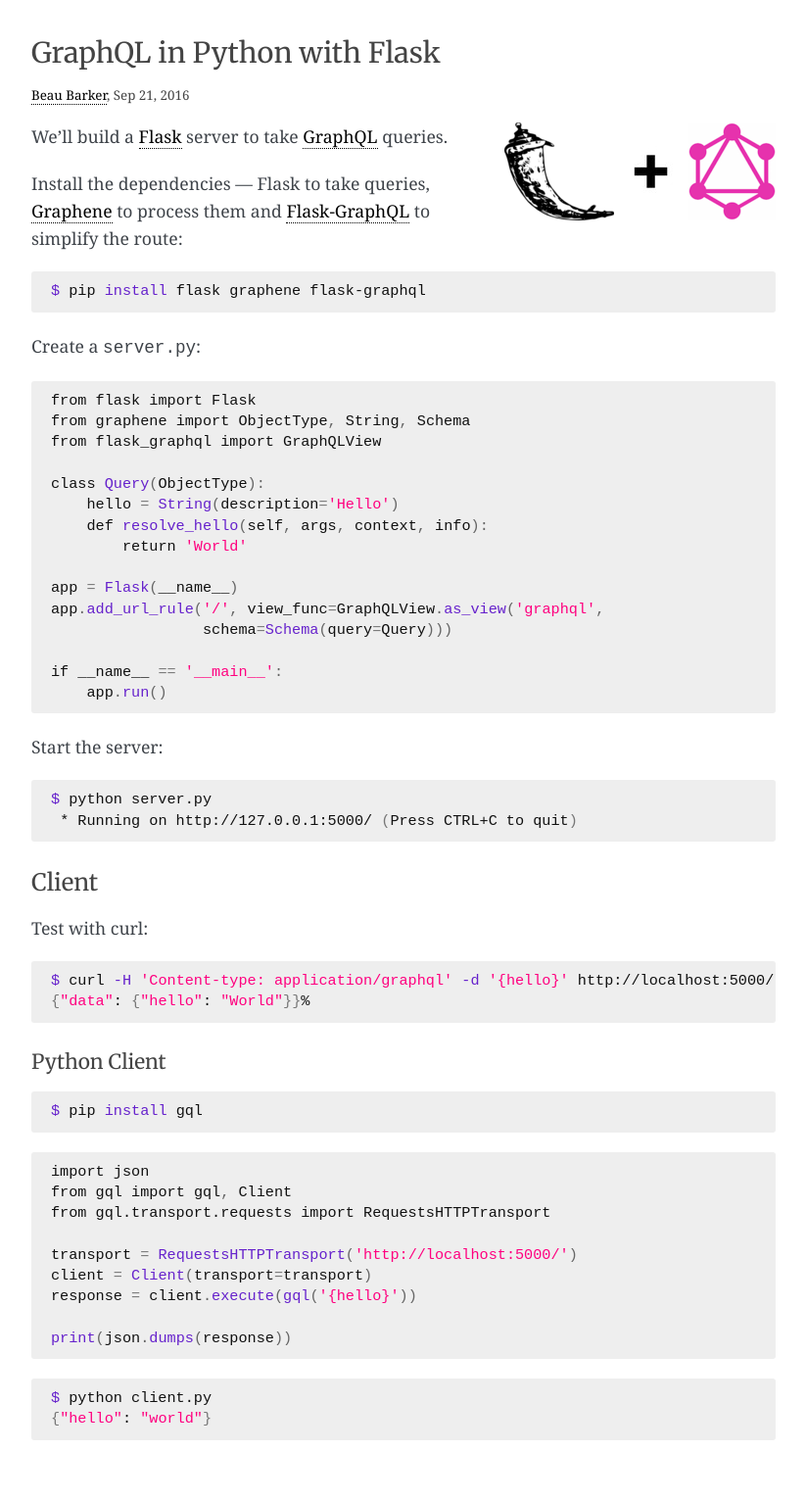
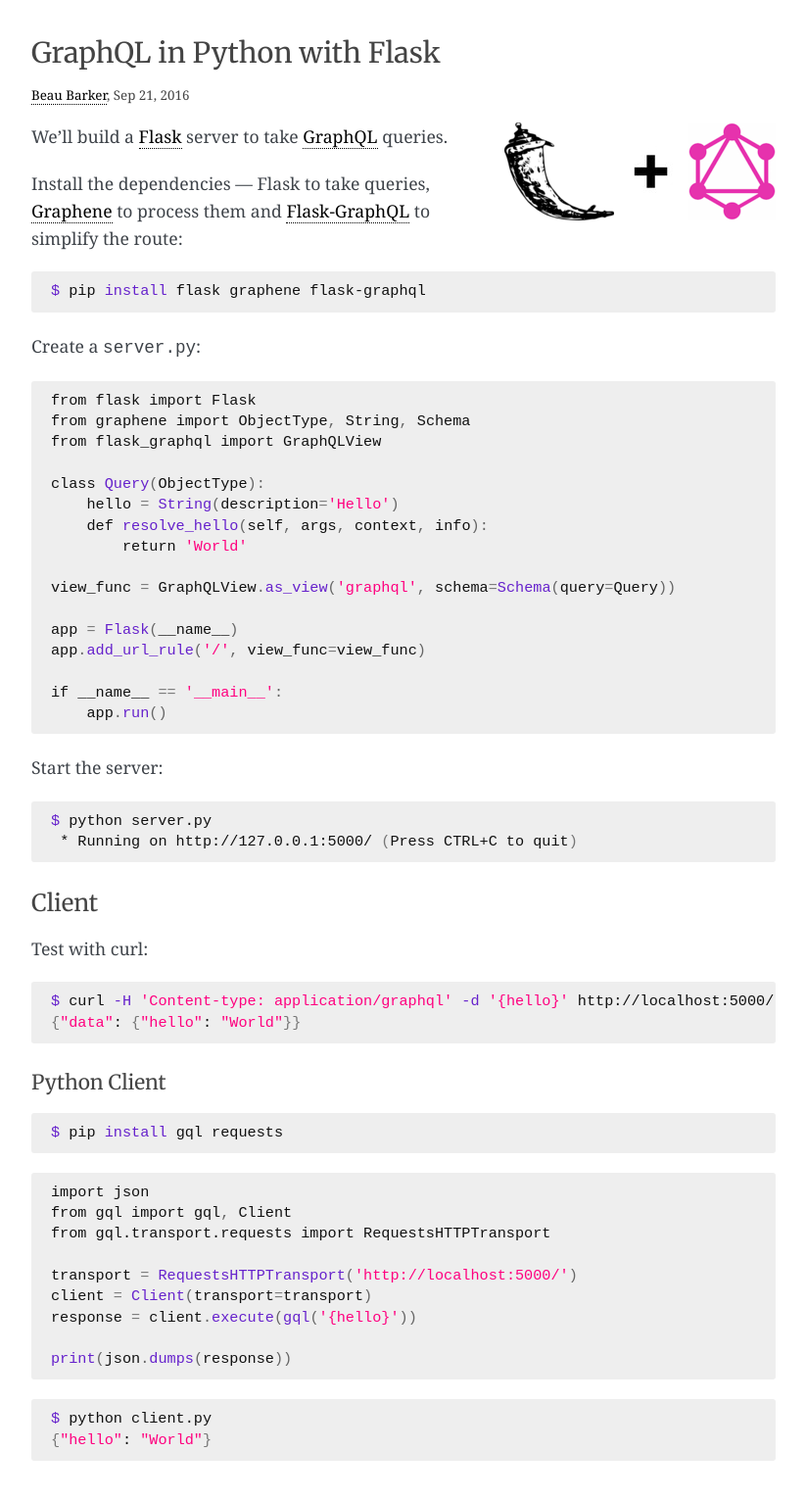
Before and after one commit to explodinglabs/explodinglabs.github.io, a Jekyll site: the page built from _graphql/flask.markdown, in a window 1280 px wide. Shown: the whole page at 98% size, without its empty margins (228-1051 px from the left). Built offline with Jekyll 4.4.1, drawn with Linux system fonts in a browser that asks for light colours; some web fonts are replaced; comment, search, counter and statistics services are not loaded; before the commit the page ends 1510 px from its top, so only the background shows below that.

Commit message:
Update flask/graphql doc

````diff
--- a/_graphql/flask.markdown
+++ b/_graphql/flask.markdown
@@ -34,9 +34,10 @@
     def resolve_hello(self, args, context, info):
         return 'World'
 
+view_func = GraphQLView.as_view('graphql', schema=Schema(query=Query))
+
 app = Flask(__name__)
-app.add_url_rule('/', view_func=GraphQLView.as_view('graphql',
-                 schema=Schema(query=Query)))
+app.add_url_rule('/', view_func=view_func)
 
 if __name__ == '__main__':
     app.run()
@@ -54,13 +55,13 @@
 
 ```sh
 $ curl -H 'Content-type: application/graphql' -d '{hello}' http://localhost:5000/
-{"data": {"hello": "World"}}%
+{"data": {"hello": "World"}}
 ```
 
 Python Client
 -------------
 ```sh
-$ pip install gql
+$ pip install gql requests
 ```
 ```python
 import json
@@ -75,5 +76,5 @@
 ```
 ```sh
 $ python client.py
-{"hello": "world"}
+{"hello": "World"}
 ```
````
